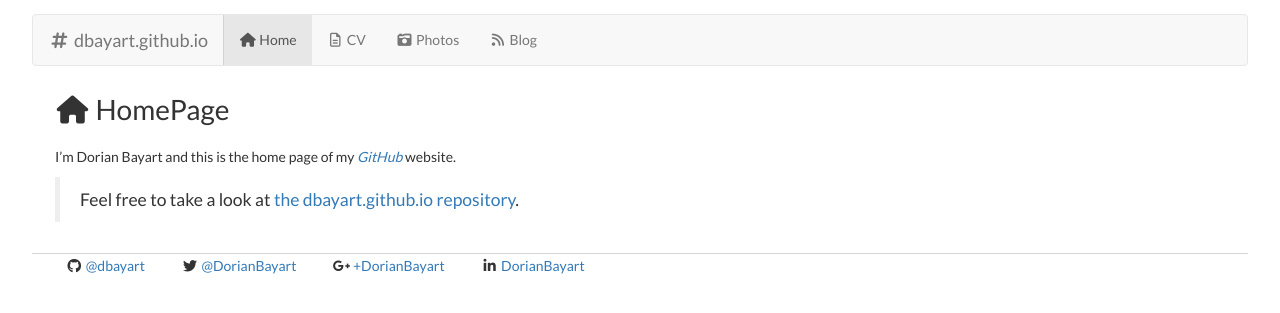
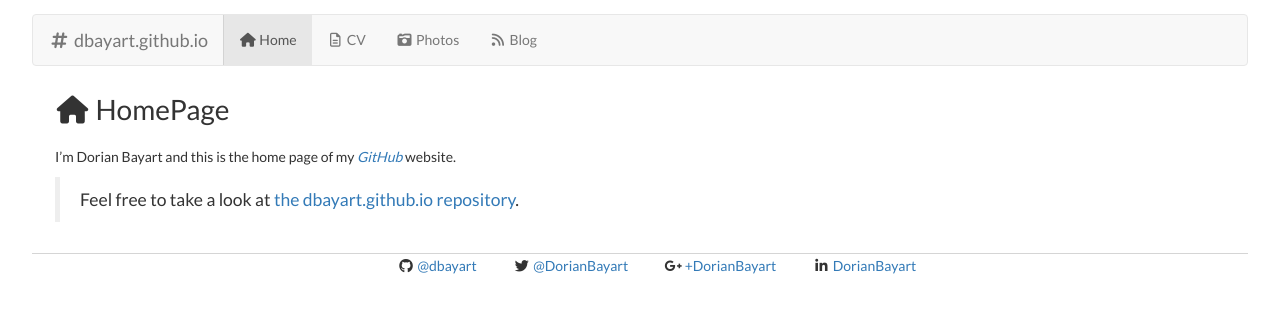
Before and after one commit to dorianbayart/dorianbayart.github.io, a Jekyll site: the page built from index.md, in a window 1280 px wide. Shown: the top 313 px of the page. Built offline with Jekyll 4.4.1, drawn with Linux system fonts in a browser that asks for light colours; nearby versions of some CDN libraries.

Commit message:
Update main.css

```diff
--- a/css/main.css
+++ b/css/main.css
@@ -34,6 +34,7 @@ body {
     list-style: none;
     font-weight: normal;
     font-style: normal;
+    text-align: center;
 }
 footer ul li {
 	display: inline-block;
@@ -69,11 +70,14 @@ footer {
 }
 @media only screen and (max-width: 840px) {
 	footer ul li {
-		margin-left: 0.2em;
-		margin-right: 0.2em;
+		margin-left: 0.8em;
+		margin-right: 0.8em;
 	}
 }
 @media only screen and (max-width: 680px) {
+	footer ul {
+		text-align: left;
+	}
 	footer ul li {
 		display: block;
 		position: relative;
@@ -81,6 +85,9 @@ footer {
 	}
 }
 @media print {
+	footer ul {
+		text-align: left !important;
+	}
 	footer ul li {
 		display: block !important;
 		position: relative !important;
```
